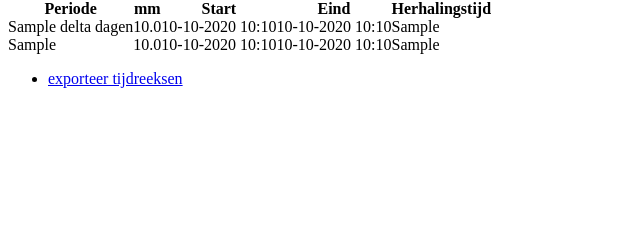
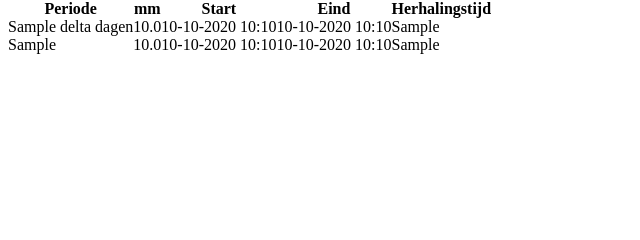
Before and after one commit to lizardsystem/lizard-rainapp, a Django app: template lizard_rainapp/templates/lizard_rainapp/popup_rainapp.html in a window 1280 px wide. Shown: the part 268-508 px from the top of the page, without its empty margins (0-640 px from the left). Run offline with Django 3.2, Linux system fonts and the light colour scheme; the template is opened without the code that fills it: most values are stand-ins (such as "Sample title", 1, 10 or a date in 2020).

Commit message:
rm add-collage link

```diff
--- a/lizard_rainapp/templates/lizard_rainapp/popup_rainapp.html
+++ b/lizard_rainapp/templates/lizard_rainapp/popup_rainapp.html
@@ -49,23 +49,4 @@
       {% endfor %}
     </tbody>
   </table>
-  {# Extra buttons #}
-  <ul class="without-bullets">
-    <li>
-      {% if add_snippet %}
-        <a
-           href="{% url lizard_map_collage_add %}"
-           class="ss_sprite ss_star collage-add"
-           data-name="{{ element.name }}"
-           data-adapter-class="{{ element.workspace_item.adapter_class }}"
-           data-adapter-layer-json="{{ element.workspace_item.adapter_layer_json }}"
-           data-identifier="{{ element.identifier_json }}"
-           data-target-id="#edit-collage"
-           title="Toevoegen aan selectie">{{ element.name }}</a>
-      {% endif %}
-        <a href="{{ element.url }}"
-           class="ss_table_save ss_sprite noprint"
-           title="Exporteer tijdreeksen">exporteer tijdreeksen</a>
-    </li>
-  </ul>
 {% endfor %}
```
